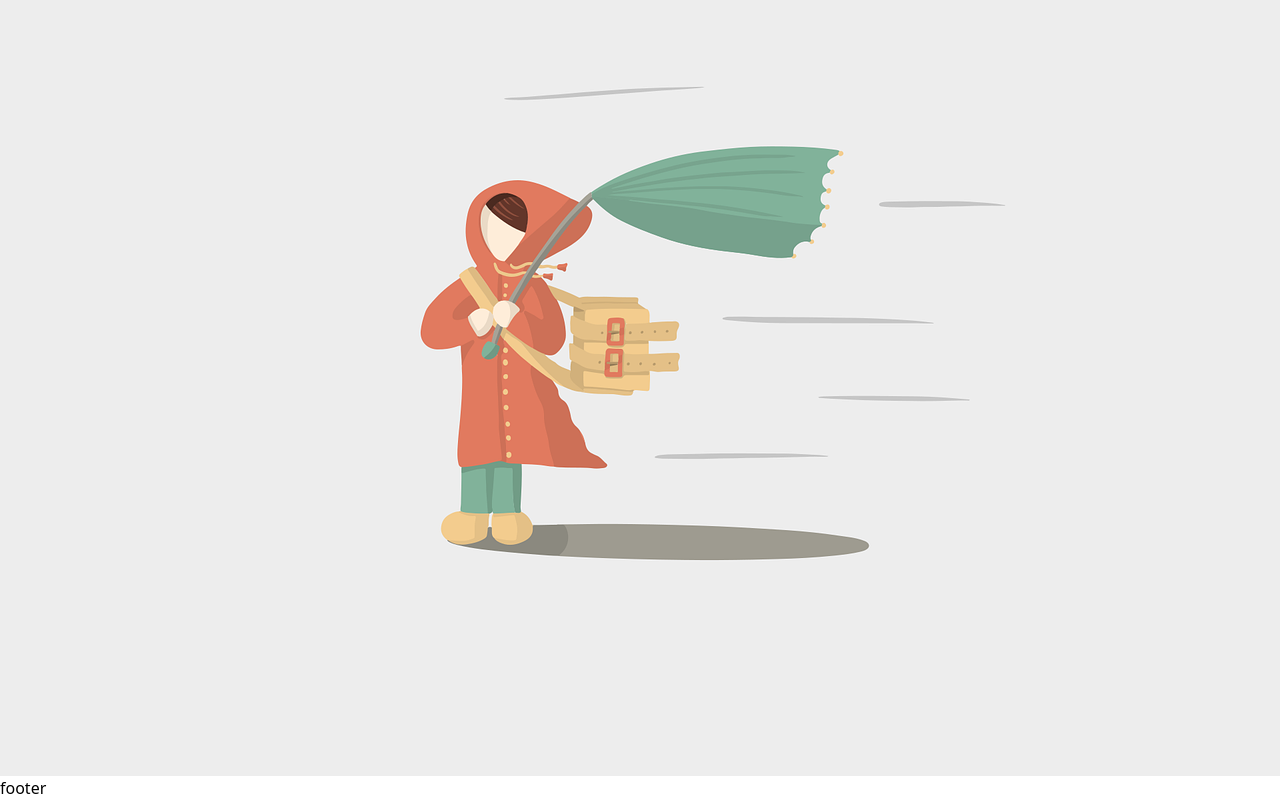
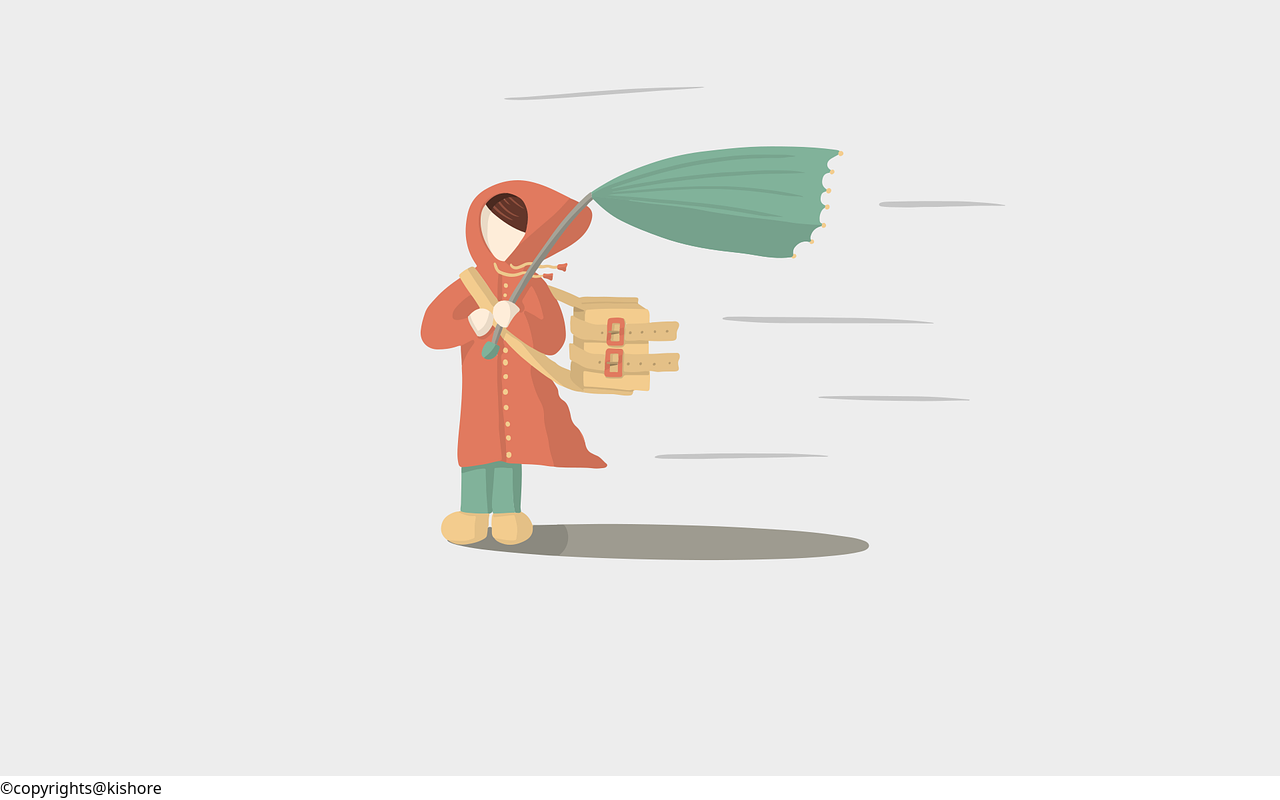
Before and after one commit to kishore26kk/Weather-app, a React (Vite) app: page / in a window 1280 px wide. Shown: the part 249-1049 px from the top of the page. Built offline with nearby package versions, Linux system fonts and the light colour scheme.

Commit message:
changes in weather

```diff
--- a/src/Footer/Footer.jsx
+++ b/src/Footer/Footer.jsx
@@ -1,11 +1,12 @@
 const Footer = () => {
   return (
-    <footer className="bg-violet-900 mt-auto h-80">
-      <div>
-          <p>footer</p>
+    <footer className="bg-violet-900 mt-auto h-20 flex items-center justify-center">
+      <div className="flex items-center justify-center">
+          <h3 className="text-white">&copy;copyrights@kishore</h3>
       </div>
     </footer>
   )
 }
 
+
 export default Footer
--- a/src/Home/Home.jsx
+++ b/src/Home/Home.jsx
@@ -8,7 +8,7 @@ const Home = () => {
         <h1 className="text-violet-700 text-5xl font-semibold">Gatsby</h1>
         <h1 className="text-5xl font-medium pt-3">Weather forecast</h1>
         <p className="pt-5 text-lg"><i>Get the latest <a href="https://www.google.com/search?client=firefox-b-d&q=weather"
-        className="text-violet-700 hover:underline" target="blank">Weather</a> update of your City from where ever you want.</i></p>
+        className="text-violet-700 decoration-pink-800" target="blank">Weather</a> update of your City from where ever you want.</i></p>
         <button className="bg-violet-700 text-white h-12 w-28 mt-8 rounded-full font-medium text-lg hover:bg-violet-500">Hello</button>
       </div>
       <div className="w-2/4">
--- a/src/Weather/Weather.jsx
+++ b/src/Weather/Weather.jsx
@@ -1,5 +1,5 @@
 import { useNavigate, useParams } from "react-router-dom"
-import { useEffect, useState } from "react";
+import { useCallback, useEffect, useState } from "react";
 import sun from "../assets/sun.svg";
 import cloudy from "../assets/cloudy.png"
 import cloudsm from "../assets/cloudsm.svg";
@@ -12,7 +12,7 @@ const Weather = () => {
     const {city} = useParams();
     const navigate = useNavigate();
 
-    const getWeather = async()=>{
+    const getWeather = useCallback(async() => {
         try{
             const response = await fetch(`http://api.weatherapi.com/v1/current.json?key=${API_KEY}&q=${city}&aqi=no`);
             const data = await response.json();
@@ -26,11 +26,11 @@ const Weather = () => {
         catch(err){
             console.log(err.message);
         }
-    }
+    },[]);
 
     useEffect(()=>{
         getWeather()
-    },[city])
+    },[city,getWeather])
 
     if(!weatherData.location || !weatherData.current) return <Spinner />
     const {location : {name, country}, current : {condition : {text, icon}, humidity, wind_kph, temp_c}} = weatherData;
```
